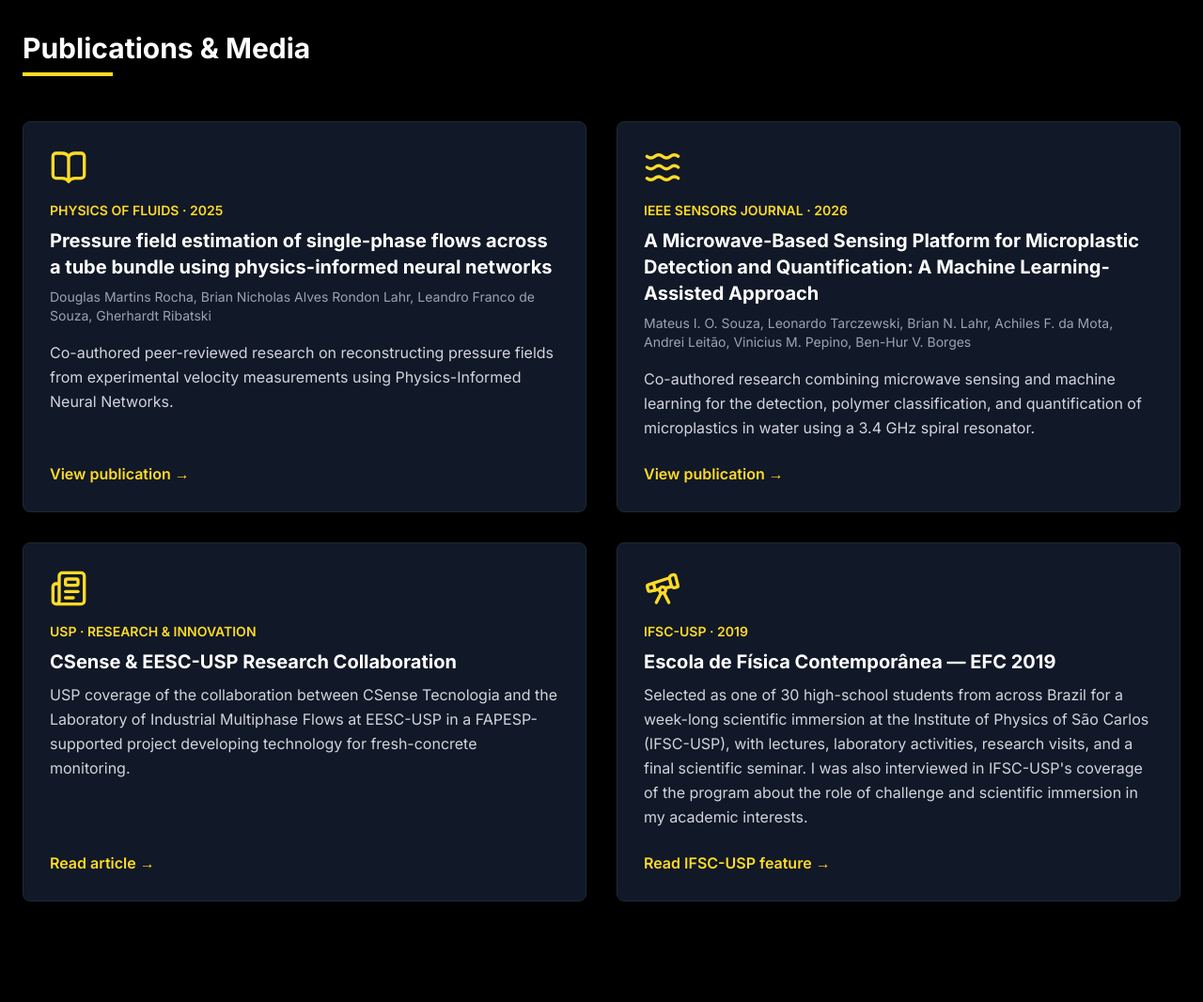
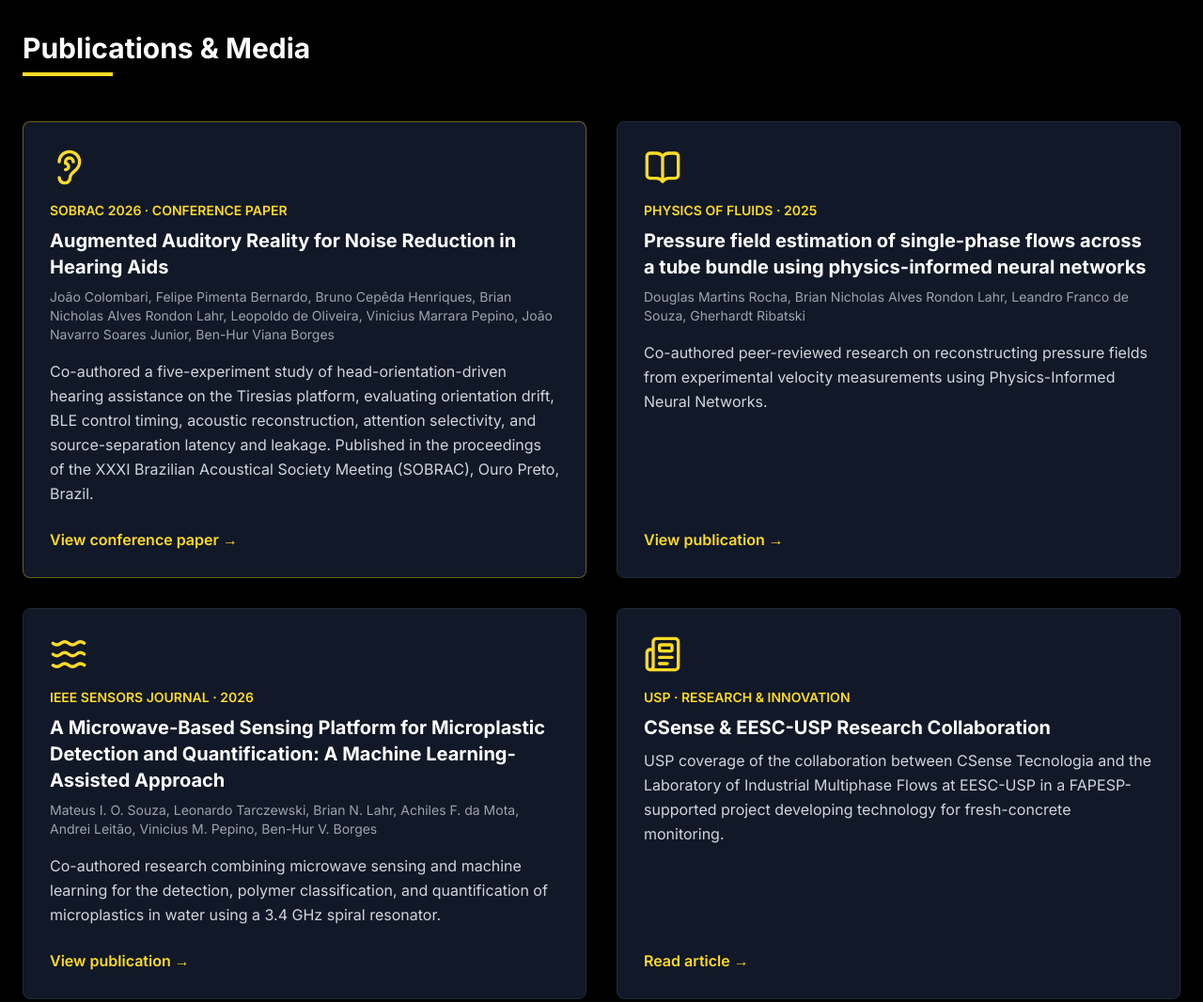
Before and after one commit to BrianLahr/my-portfolio, a plain HTML site: page index.html in a window 1280 px wide. Shown: the part 5640-6706 px from the top of the page at 94% size. Drawn offline with nearby package versions, Linux system fonts and the light colour scheme.

Commit message:
Add SOBRAC 2026 conference publication to portfolio

```diff
--- a/index.html
+++ b/index.html
@@ -300,6 +300,16 @@
             <h2 class="text-3xl font-bold text-white mb-2">Publications & Media</h2>
             <div class="section-rule mb-12"></div>
             <div class="grid grid-cols-1 md:grid-cols-2 gap-8">
+                <article class="card rounded-lg p-7 flex flex-col border border-yellow-400/40">
+                    <div class="flex-shrink-0 mb-4"><i data-lucide="ear" class="w-10 h-10 accent-color"></i></div>
+                    <p class="text-sm accent-color font-semibold mb-2">SOBRAC 2026 · CONFERENCE PAPER</p>
+                    <h3 class="text-xl font-bold text-white mb-2">Augmented Auditory Reality for Noise Reduction in Hearing Aids</h3>
+                    <p class="text-gray-400 text-sm mb-4">João Colombari, Felipe Pimenta Bernardo, Bruno Cepêda Henriques, Brian Nicholas Alves Rondon Lahr, Leopoldo de Oliveira, Vinicius Marrara Pepino, João Navarro Soares Junior, Ben-Hur Viana Borges</p>
+                    <p class="text-gray-300 mb-6 flex-grow leading-relaxed">
+                        Co-authored a five-experiment study of head-orientation-driven hearing assistance on the Tiresias platform, evaluating orientation drift, BLE control timing, acoustic reconstruction, attention selectivity, and source-separation latency and leakage. Published in the proceedings of the XXXI Brazilian Acoustical Society Meeting (SOBRAC), Ouro Preto, Brazil.
+                    </p>
+                    <a href="https://www.even3.com.br/anais/xxxi-encontro-da-sociedade-brasileira-de-acustica-sobrac-2026-704195/1543385-augmented-auditory-reality-for-noise-reduction-in-hearing-aids/" target="_blank" rel="noopener noreferrer" class="inline-block mt-auto font-semibold accent-color hover:text-yellow-300 transition-colors duration-300">View conference paper &rarr;</a>
+                </article>
                 <div class="card rounded-lg p-7 flex flex-col border border-gray-800">
                     <div class="flex-shrink-0 mb-4"><i data-lucide="book-open" class="w-10 h-10 accent-color"></i></div>
                     <p class="text-sm accent-color font-semibold mb-2">PHYSICS OF FLUIDS · 2025</p>
@@ -419,7 +429,7 @@
                 <a href="https://orcid.org/0000-0002-1399-6949" class="hover:accent-color transition-colors duration-300 text-sm font-semibold" aria-label="ORCID Profile" target="_blank" rel="noopener noreferrer">ORCID</a>
                 <a href="mailto:brian.lahr@usp.br" class="hover:accent-color transition-colors duration-300" aria-label="Email"><i data-lucide="mail" class="w-6 h-6"></i></a>
             </div>
-            <p>Designed & Built by Brian Lahr · Last updated September 2026</p>
+            <p>Designed & Built by Brian Lahr · Last updated November 2026</p>
         </div>
     </footer>
 
```
